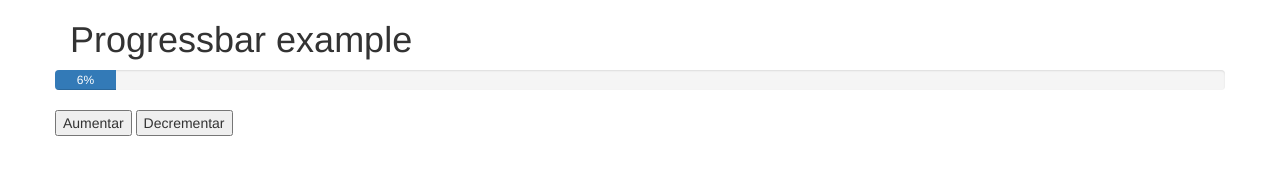
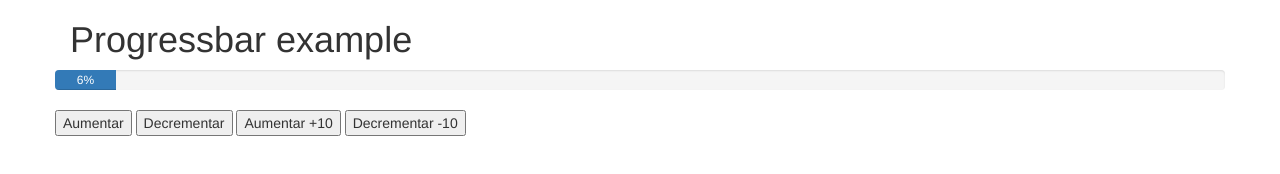
Before and after one commit to reinaldorauch/angular-codeschool, a website: page progress.html in a window 1280 px wide. Drawn offline with nearby package versions, Linux system fonts and the light colour scheme.

Commit message:
Decrementar e incrementar por 10

```diff
--- a/progress.html
+++ b/progress.html
@@ -17,6 +17,8 @@
                 <p>
                     <button ng-click="pr.increase()">Aumentar</button>
                     <button ng-click="pr.decrease()">Decrementar</button>
+                    <button ng-click="pr.increase(10)">Aumentar +10</button>
+                    <button ng-click="pr.decrease(10)">Decrementar -10</button>
                 </p>
             </div>
         </div>
```
